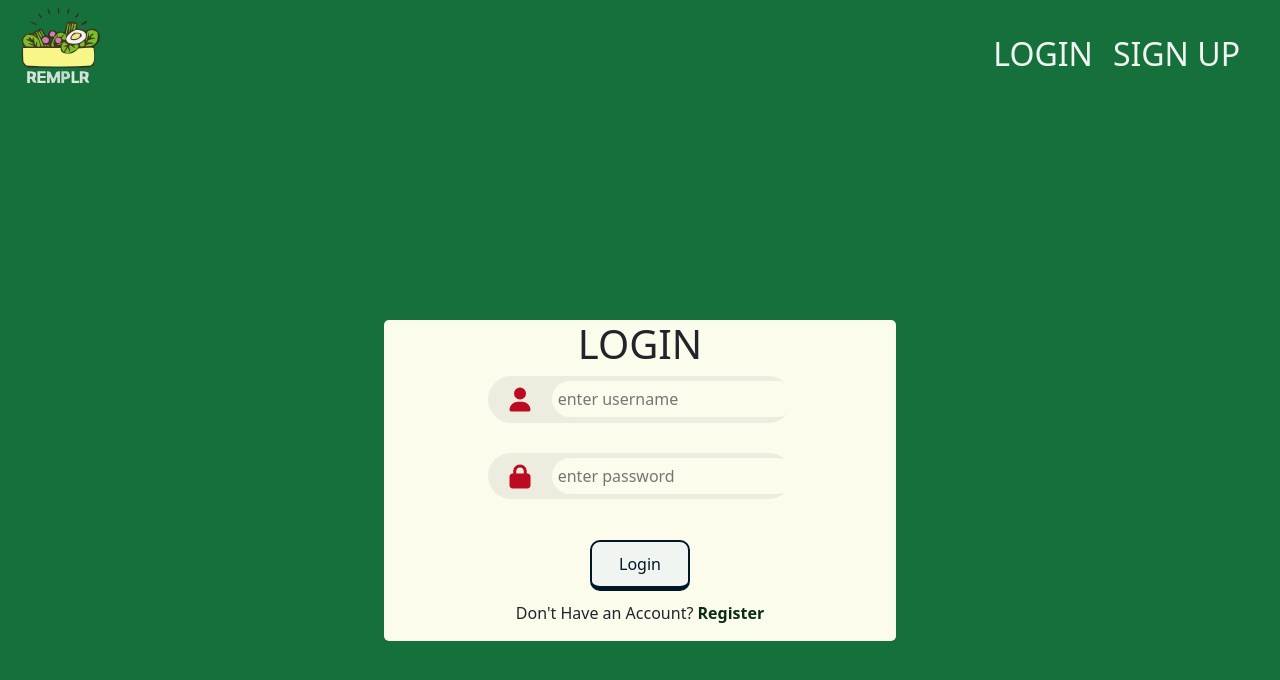
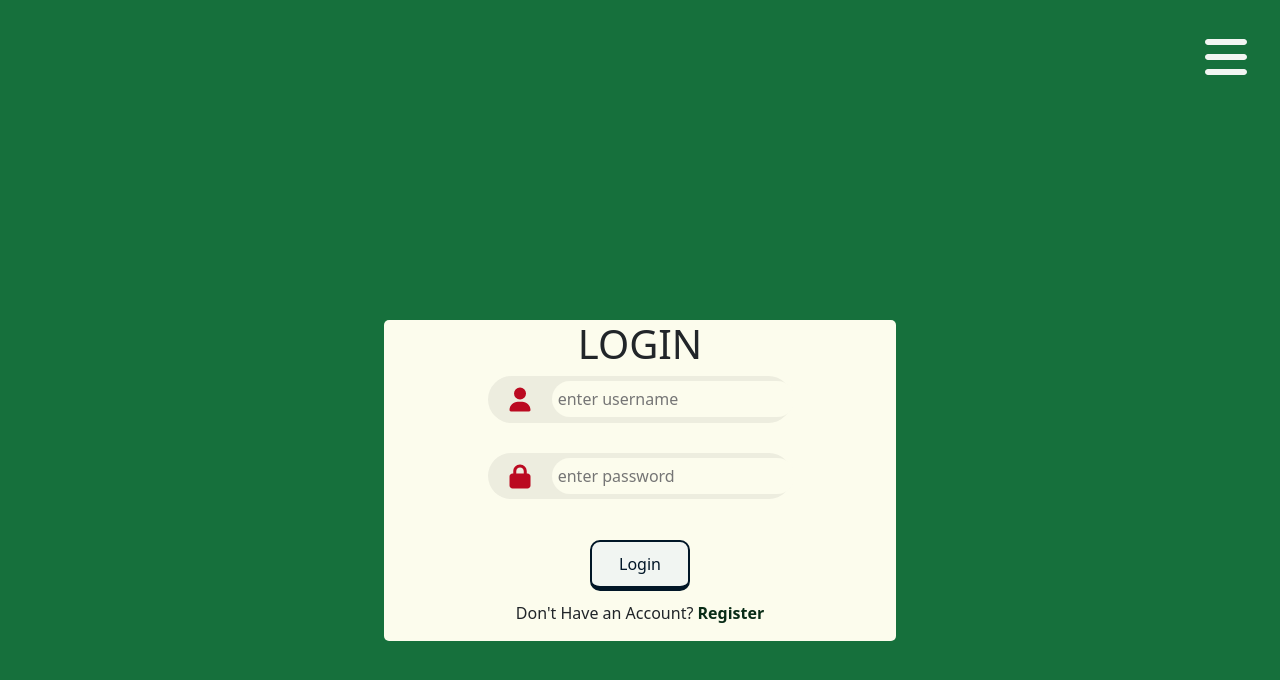
Before and after one commit to coderhimanshu1/REMPLR-2.0, a React (Create React App) app: page /login in a window 1280 px wide. Shown: the top 680 px of the page. Built offline with nearby package versions, Linux system fonts and the light colour scheme; no server answers.

Commit message:
updating navbar

```diff
--- a/src/App.js
+++ b/src/App.js
@@ -17,7 +17,7 @@ import "./styles/App.css";
 import "bootstrap/dist/css/bootstrap.min.css";
 
 function App() {
-  const [token, setToken] = useLocalStorage("");
+  const [token, setToken] = useLocalStorage("token");
   const [currentUser, setCurrentUser] = useState(null);
 
   // Get user information once we have token from API
@@ -39,7 +39,7 @@ function App() {
           setCurrentUser(null);
         }
       }
-      setToken(RemplrApi.token);
+      setToken(token);
     };
     getUser();
   }, [token]);
--- a/src/helper/api.js
+++ b/src/helper/api.js
@@ -8,6 +8,7 @@ const BASE_URL = process.env.REACT_APP_BASE_URL || "http://localhost:3001";
 
 class RemplrApi {
   static token;
+
   static async request(endpoint, data = {}, method = "get") {
     console.debug("API Call:", endpoint, data, method);
 
--- /dev/null
+++ b/src/routes/common/brand.js
@@ -0,0 +1,14 @@
+import logo from "../../images/logo.svg";
+import { Link } from "react-router-dom";
+
+const Brand = () => {
+  return (
+    <div className="brand">
+      <Link exact to="/">
+        <img src={logo} alt="Remplr logo" />
+      </Link>
+    </div>
+  );
+};
+
+export default Brand;
--- a/src/routes/common/nav.js
+++ b/src/routes/common/nav.js
@@ -1,81 +1,74 @@
 import React, { useState, useEffect, useContext } from "react";
 import { Link, useNavigate } from "react-router-dom";
-import logo from "../../images/logo.svg";
 import "../../styles/common/nav.css";
+import { FontAwesomeIcon } from "@fortawesome/react-fontawesome";
+import { faBars, faTimes } from "@fortawesome/free-solid-svg-icons";
 import UserContext from "./userContext";
 import RemplrApi from "../../helper/api";
+import Brand from "./brand";
 
 const Nav = () => {
-  const [scrolled, setScrolled] = useState(false);
+  // const [scrolled, setScrolled] = useState(false);
   const { currentUser, setCurrentUser, setToken } = useContext(UserContext);
   const navigate = useNavigate();
+  const [menuOpen, setMenuOpen] = useState(false);
 
   const logout = () => {
     RemplrApi.token = null;
     setCurrentUser(null);
     setToken(null);
-    // remove user data from local storage
     window.localStorage.removeItem("currentUser");
     navigate("/");
   };
 
-  const handleScroll = () => {
-    const offset = window.scrollY;
-    if (offset > 200) {
-      setScrolled(true);
-    } else {
-      setScrolled(false);
-    }
-  };
-
-  useEffect(() => {
-    window.addEventListener("scroll", handleScroll);
-    return () => {
-      window.removeEventListener("scroll", handleScroll);
-    };
-  }, []);
-
-  let navbarClasses = ["nav"];
-  if (scrolled) {
-    navbarClasses.push("scrolled");
-  }
-
   return (
-    <div className={navbarClasses.join(" ")}>
+    <>
       <div className="nav-brand">
-        <Link exact to="/">
-          <img src={logo} alt="Remplr logo" />
-        </Link>
+        <Brand />
       </div>
+      <div className="nav-bars" onClick={() => setMenuOpen(!menuOpen)}>
+        <FontAwesomeIcon
+          icon={menuOpen ? faTimes : faBars}
+          style={menuOpen ? { transform: "rotate(90deg)" } : {}}
+        />
+      </div>
+      <div className={menuOpen ? "nav-item active" : "nav-item"}>
         {currentUser ? (
           <div className="nav-links">
+            <Link exact to="/">
+              Home
+            </Link>
             <Link exact to="/ingredients">
-            INGREDIENTS
+              Ingredients
             </Link>
             <Link exact to="/recipes">
-            RECIPES
+              Recipes
             </Link>
             <Link exact to="/mealplans">
-            MEALPLANS
+              MealPlans
             </Link>
             <Link exact to="/profile">
               My Profile
             </Link>
-          <button className="nav-logout" onClick={logout}>
+            <Link className="nav-logout" onClick={logout}>
               Log Out
-          </button>
+            </Link>
           </div>
         ) : (
           <div className="nav-links">
+            <Link exact to="/">
+              Home
+            </Link>
             <Link exact to={`/login`}>
-            LOGIN
+              Login
             </Link>
             <Link exact to={`/get-started`}>
-            SIGN UP
+              Sign Up
             </Link>
           </div>
         )}
       </div>
+    </>
   );
 };
 
--- a/src/routes/home.js
+++ b/src/routes/home.js
@@ -3,6 +3,7 @@ import { Link } from "react-router-dom";
 import "../styles/home.css";
 import UserContext from "./common/userContext";
 import { Carousel } from "react-bootstrap";
+import Brand from "./common/brand";
 
 const Home = () => {
   const { currentUser } = useContext(UserContext);
@@ -10,6 +11,9 @@ const Home = () => {
   return (
     <div className="home">
       <div className="home-header">
+        <div className="home-header-top">
+          <Brand />
+        </div>
         <div className="home-text">
           <h1>REMPLR</h1>
           <small>Meal Plans Made Simple.</small>
@@ -116,11 +120,11 @@ const Home = () => {
                 with one click button.
               </h3>
             </div>
-            <div className="home-action-button">
-              <Link to={`/get-started`}>
-                <button>SIGN UP NOW</button>
-              </Link>
-            </div>
+          </div>
+          <div className="home-action-button">
+            <Link to={`/get-started`}>
+              <button>SIGN UP NOW</button>
+            </Link>
           </div>
         </div>
       )}
@@ -190,6 +194,10 @@ const Home = () => {
           </div>
           <p>HELLO@REMPLR.COM</p>
         </div>
+        <div className="home-footer">
+          <small>Developed with 💚 by Himanshu.</small>{" "}
+          <small>© Remplr, 2023</small>
+        </div>
       </div>
     </div>
   );
--- a/src/styles/common/nav.css
+++ b/src/styles/common/nav.css
@@ -1,34 +1,81 @@
-.nav {
-  display: flex;
-  flex-direction: row;
-  justify-content: space-between;
+.nav-brand {
+  position: fixed;
+  left: 0;
+  padding: 4px;
+  color: #f1f5f2;
+  margin: 10px 30px;
+}
+
+.nav-brand img {
+  width: 80px;
+}
+
+.nav-item {
+  transform: translateX(100%);
   position: fixed;
   top: 0;
-  left: 0;
-  width: 100%;
-  z-index: 1000;
-  background-color: transparent;
-  transition: background-color 0.3s ease;
+  right: 0;
+  width: 45%;
+  height: 100%;
+  background-color: rgba(0, 0, 0, 0.3);
+  transition: transform 0.3s ease;
+  z-index: 999;
+  overflow-y: auto;
 }
 
-.nav.scrolled {
-  background-image: linear-gradient(rgba(0, 0, 0, 0.5), rgba(0, 0, 0, 0.5));
+.nav-item.active {
+  transform: translateX(0);
 }
 
+.nav-bars svg {
+  display: flex;
+  justify-content: right;
+  position: fixed;
+  right: 0;
+  padding: 20px;
+  z-index: 1000;
+  color: #f1f5f2;
+  font-size: 48px;
+  transition: transform 0.4s ease;
+}
+
+.nav-links {
+  display: flex;
+  flex-direction: column;
+  text-align: center;
+  font-weight: 300;
+  font-size: 90%;
+  padding: 20% 10%;
+  margin: 2%;
+}
+
+.nav-logout {
+  text-align: center;
+  width: 120px;
+  border-radius: 10px;
+  margin: 2%;
+  width: 200px;
+  padding: 10px;
+  background-color: #bb0a21;
+  border: 2px solid #011627;
+  font-size: 100%;
+  cursor: pointer;
+  border-bottom-width: 5px;
+}
+
+.nav-logout:hover {
+  background-color: #011627;
+  color: #bb0a21;
+  border: 2px solid #bb0a21;
+  border-bottom-width: 5px;
+}
+
+.nav-logout:active {
+  font-size: 90%;
+}
 .nav-links a {
   text-decoration: none;
   font-size: 200%;
   color: #f1f5f2;
   margin: 10px;
 }
-
-.nav-brand img {
-  max-width: 100px;
-  padding-top: 5px;
-  padding-left: 20px;
-}
-
-.nav-links {
-  padding-top: 30px;
-  padding-right: 30px;
-}
--- a/src/styles/home.css
+++ b/src/styles/home.css
@@ -5,6 +5,7 @@ body {
 }
 
 /* Styling for header */
+
 .home-header {
   position: relative;
   background-image: linear-gradient(rgba(0, 0, 0, 0.6), rgba(0, 0, 0, 0.6)),
@@ -17,6 +18,11 @@ body {
   border-bottom-left-radius: 80% 20%;
   border-bottom-right-radius: 80% 20%;
   overflow: hidden;
+}
+
+.home-header img {
+  width: 80px;
+  margin: 10px 30px;
 }
 
 .home-text {
@@ -121,6 +127,7 @@ body {
 .home-action-step h3 {
   font-weight: 300;
   font-size: 140%;
+  margin: 8% 0;
 }
 
 .home-action-button button {
@@ -295,6 +302,7 @@ h2 {
   flex-direction: column;
   padding: 8%;
   height: 100%;
+  padding-bottom: 2%;
   border-top-left-radius: 80% 20%;
   border-top-right-radius: 80% 20%;
   overflow: hidden;
@@ -334,6 +342,15 @@ h2 {
   padding: 0.5% 0;
 }
 
+.home-footer {
+  display: flex;
+  justify-content: center;
+}
+
+.home-footer small {
+  margin: 0 12px;
+}
+
 @media (max-width: 660px) {
   .home-features-cards {
     display: flex;
--- a/src/styles/recipes/recipes.css
+++ b/src/styles/recipes/recipes.css
@@ -33,7 +33,7 @@
   width: 100%;
   text-align: center;
   margin: 0;
-  font-size: 120%;
+  font-size: 100%;
 }
 
 .recipes a {
```
Also changed, not shown: src/styles/common/brand.css (added). Lines whose indentation alone changed are shown as unchanged.
